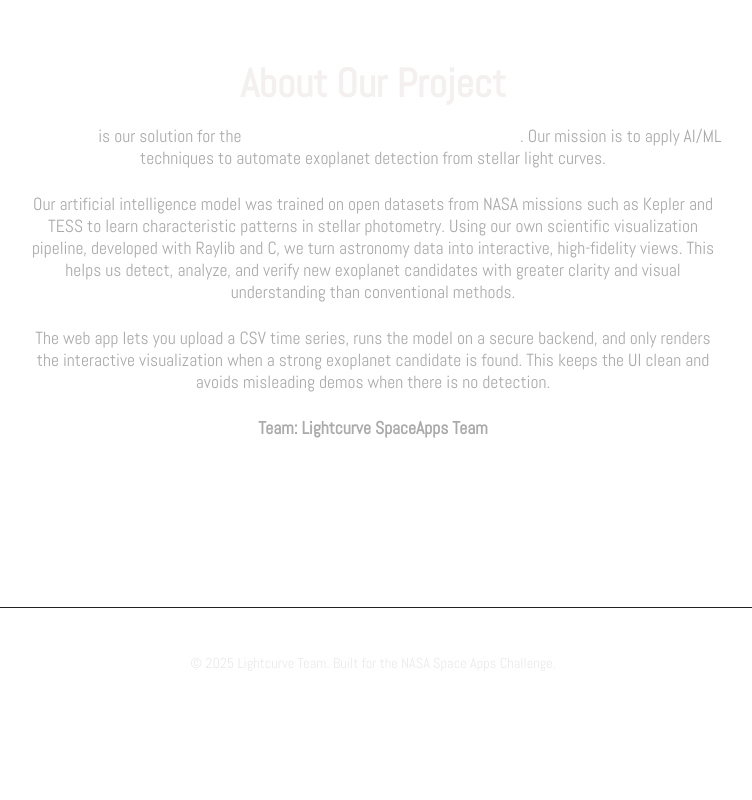
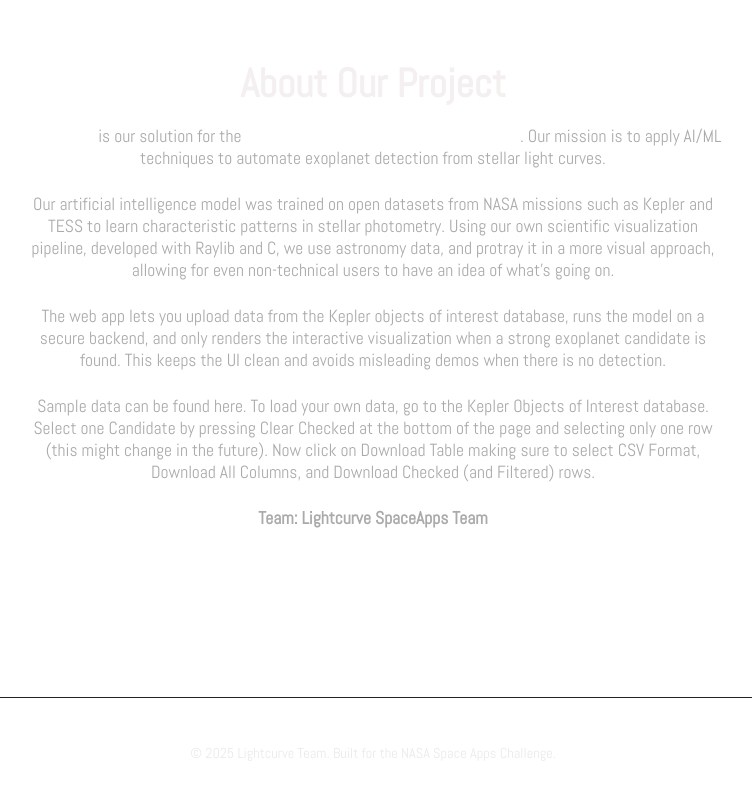
Before and after one commit to project594/lightcurve-main, a SvelteKit app: page / in a window 1280 px wide. Shown: the part 1229-2029 px from the top of the page, without its empty margins (267-1019 px from the left). Before the commit the page ends 1971 px from the top, so only its background shows below. Built offline with nearby package versions, Linux system fonts and the light colour scheme.

Commit message:
upd description

```diff
--- a/src/routes/+page.svelte
+++ b/src/routes/+page.svelte
@@ -345,13 +345,18 @@
     <p>
       Our artificial intelligence model was trained on open datasets from NASA missions such as Kepler and TESS
       to learn characteristic patterns in stellar photometry. Using our own scientific visualization pipeline,
-      developed with Raylib and C, we turn astronomy data into interactive, high-fidelity views. This helps us detect,
-      analyze, and verify new exoplanet candidates with greater clarity and visual understanding than conventional methods.
+      developed with Raylib and C, we use astronomy data, and protray it in a more visual approach, allowing for
+      even non-technical users to have an idea of what's going on.
+    <p>
+      The web app lets you upload data from the Kepler objects of interest database, runs the model on a secure backend,
+      and only renders the interactive visualization when a strong exoplanet candidate is found.
+      This keeps the UI clean and avoids misleading demos when there is no detection.
     </p>
     <p>
-      The web app lets you upload a CSV time series, runs the model on a secure backend, and only renders the
-      interactive visualization when a strong exoplanet candidate is found. This keeps the UI clean and avoids
-      misleading demos when there is no detection.
+      Sample data can be found here. To load your own data, go to the Kepler Objects of Interest database. Select one
+      Candidate by pressing Clear Checked at the bottom of the page and selecting only one row (this might change in the
+      future). Now click on Download Table making sure to select CSV Format, Download All Columns, and Download Checked
+      (and Filtered) rows.
     </p>
     <p class="team">Team: Lightcurve SpaceApps Team</p>
   </section>
```
